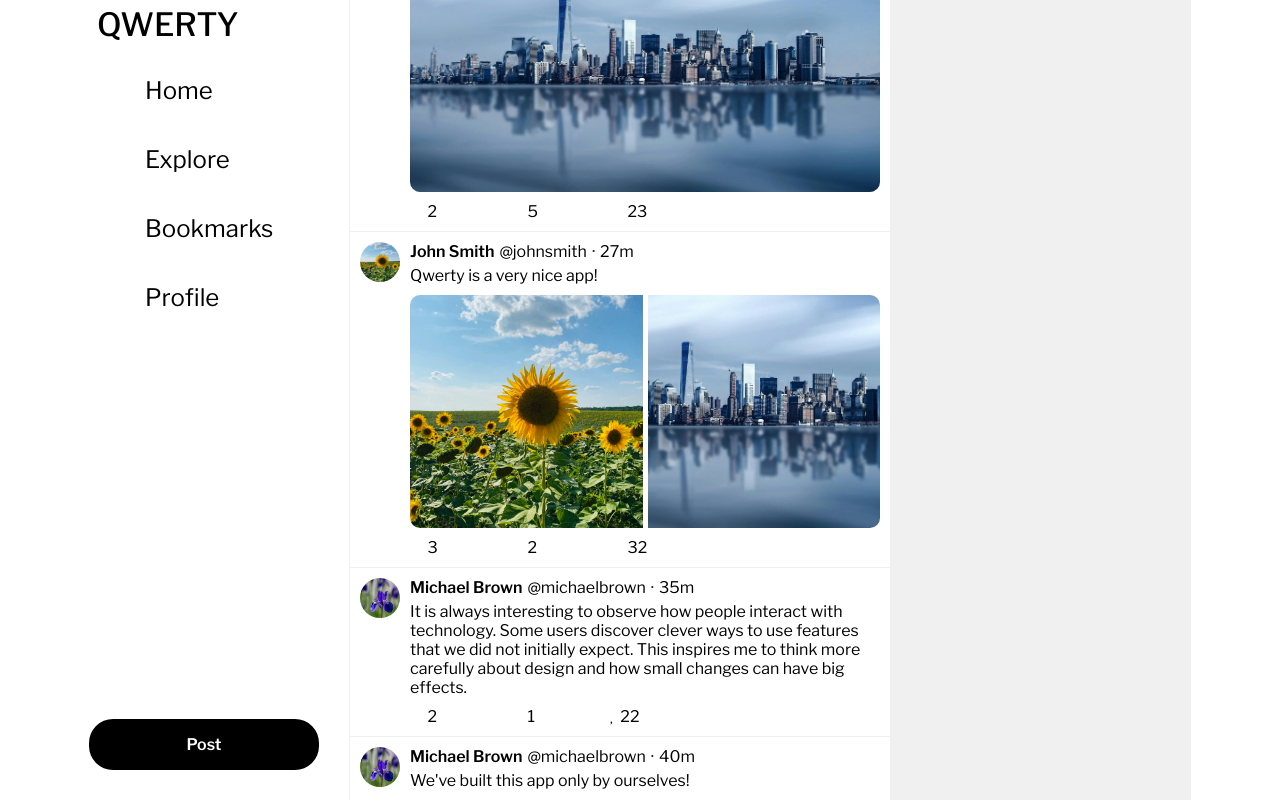
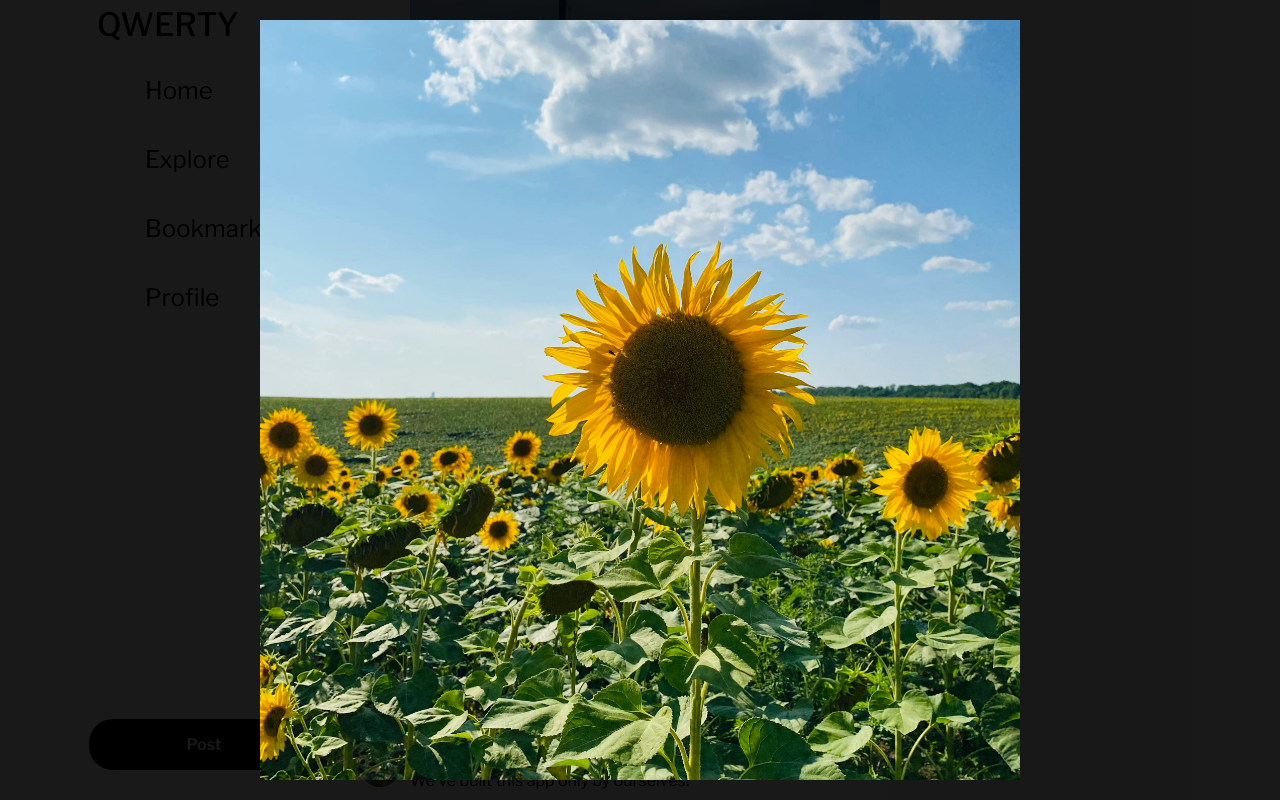
Before and after one commit to Leont1cov/QWERTY, a React (Vite) app: page / in a window 1280 px wide. Both pictures are taken after a click on the element 620 px from the left and 400 px from the top of the page. Built offline with nearby package versions, Linux system fonts and the light colour scheme; a web font is replaced by a local one.

Commit message:
feat: add full screen media viewer feature

```diff
--- a/src/components/layout/post/Post.jsx
+++ b/src/components/layout/post/Post.jsx
@@ -1,4 +1,5 @@
 import ProfilePicture from "../../ui/ProfilePicture"
+import Media from "../../ui/Media"
 
 export default function Post({
     profilePic,
@@ -25,25 +26,25 @@ export default function Post({
         ) {
             return (
                 <div className="post__info--content--fourImageContainers">
-                    <img
+                    <Media
                         src={image}
                         alt="Image"
                         className="post__info--content--fourImageContainers--image1"
                     />
 
-                    <img
+                    <Media
                         src={image2}
                         alt="Image 2"
                         className="post__info--content--fourImageContainers--image2"
                     />
 
-                    <img
+                    <Media
                         src={image3}
                         alt="Image 3"
                         className="post__info--content--fourImageContainers--image3"
                     />
 
-                    <img
+                    <Media
                         src={image4}
                         alt="Image 4"
                         className="post__info--content--fourImageContainers--image4"
@@ -58,7 +59,7 @@ export default function Post({
             return (
                 <div className="post__info--content--threeImageContainers">
                     <div className="post__info--content--threeImageContainers--left">
-                        <img
+                        <Media
                             src={image}
                             alt="Image"
                             className="post__info--content--threeImageContainers--left--image"
@@ -66,13 +67,13 @@ export default function Post({
                     </div>
 
                     <div className="post__info--content--threeImageContainers--right">
-                        <img
+                        <Media
                             src={image2}
                             alt="Image 2"
                             className="post__info--content--threeImageContainers--right--image"
                         />
 
-                        <img
+                        <Media
                             src={image3}
                             alt="Image 3"
                             className="post__info--content--threeImageContainers--right--image"
@@ -83,13 +84,13 @@ export default function Post({
         } else if (image !== undefined && image2 !== undefined) {
             return (
                 <div className="post__info--content--twoImageContainers">
-                    <img
+                    <Media
                         src={image}
                         alt="Image"
                         className="post__info--content--twoImageContainers--image"
                     />
 
-                    <img
+                    <Media
                         src={image2}
                         alt="Image 2"
                         className="post__info--content--twoImageContainers--image"
@@ -98,7 +99,7 @@ export default function Post({
             )
         } else {
             return (
-                <img
+                <Media
                     src={image}
                     alt="Image"
                     className="post__info--content--image"
--- /dev/null
+++ b/src/components/ui/Media.jsx
@@ -0,0 +1,35 @@
+import { useState } from "react"
+
+export default function Media({ src, alt, className }) {
+    const [mediaViewer, setMediaViewer] = useState(false)
+
+    return (
+        <>
+            {mediaViewer ? (
+                <>
+                    <div className="mediaViewer">
+                        <i
+                            class="mediaViewer__close fa fa-times"
+                            aria-hidden="true"
+                            onClick={() => setMediaViewer((prev) => !prev)}
+                        ></i>
+                        <img
+                            src={src}
+                            alt={alt}
+                            className="mediaViewer__image"
+                        />
+                        <div className="mediaViewer__blackScreen"></div>
+                    </div>
+                    <img src={src} alt={alt} className={className} />
+                </>
+            ) : (
+                <img
+                    src={src}
+                    alt={alt}
+                    className={className}
+                    onClick={() => setMediaViewer((prev) => !prev)}
+                />
+            )}
+        </>
+    )
+}
--- a/src/styles/App.scss
+++ b/src/styles/App.scss
@@ -8,6 +8,8 @@
 
 //ui
 @use "./components/ui/button";
+@use "./components/ui/profile-picture";
+@use "./components/ui/media";
 
 // components
 @use "./components/header";
@@ -16,7 +18,6 @@
 @use "./components/post-publication";
 @use "./components/info-panel";
 @use "./components/post";
-@use "./components/ui/profile-picture";
 
 // Шрифт
 @import url("https://fonts.googleapis.com/css2?family=Libre+Franklin:ital,wght@0,100..900;1,100..900&display=swap");
--- /dev/null
+++ b/src/styles/components/ui/_media.scss
@@ -0,0 +1,39 @@
+@use "../../globals/colors" as *;
+
+.mediaViewer {
+    width: 100vw;
+    height: 100vh;
+    display: flex;
+    justify-content: center;
+    align-items: center;
+    position: absolute;
+    top: 0;
+    left: 0;
+    z-index: 5;
+
+    &__image {
+        width: 100%;
+        height: 95%;
+        object-fit: contain;
+        cursor: pointer;
+    }
+
+    &__blackScreen {
+        width: 100%;
+        height: 100%;
+        position: absolute;
+        top: 0;
+        left: 0;
+        background-color: $color-black-transparent;
+        z-index: -1;
+    }
+
+    &__close {
+        position: absolute;
+        top: 20px;
+        left: 20px;
+        color: $color-gray-light;
+        font-size: 2rem;
+        cursor: pointer;
+    }
+}
--- a/src/styles/globals/_colors.scss
+++ b/src/styles/globals/_colors.scss
@@ -1,5 +1,6 @@
 $color-black: #000;
 $color-black-hover: #272c30;
+$color-black-transparent: #000000e6;
 
 $color-white: #fff;
 
```
